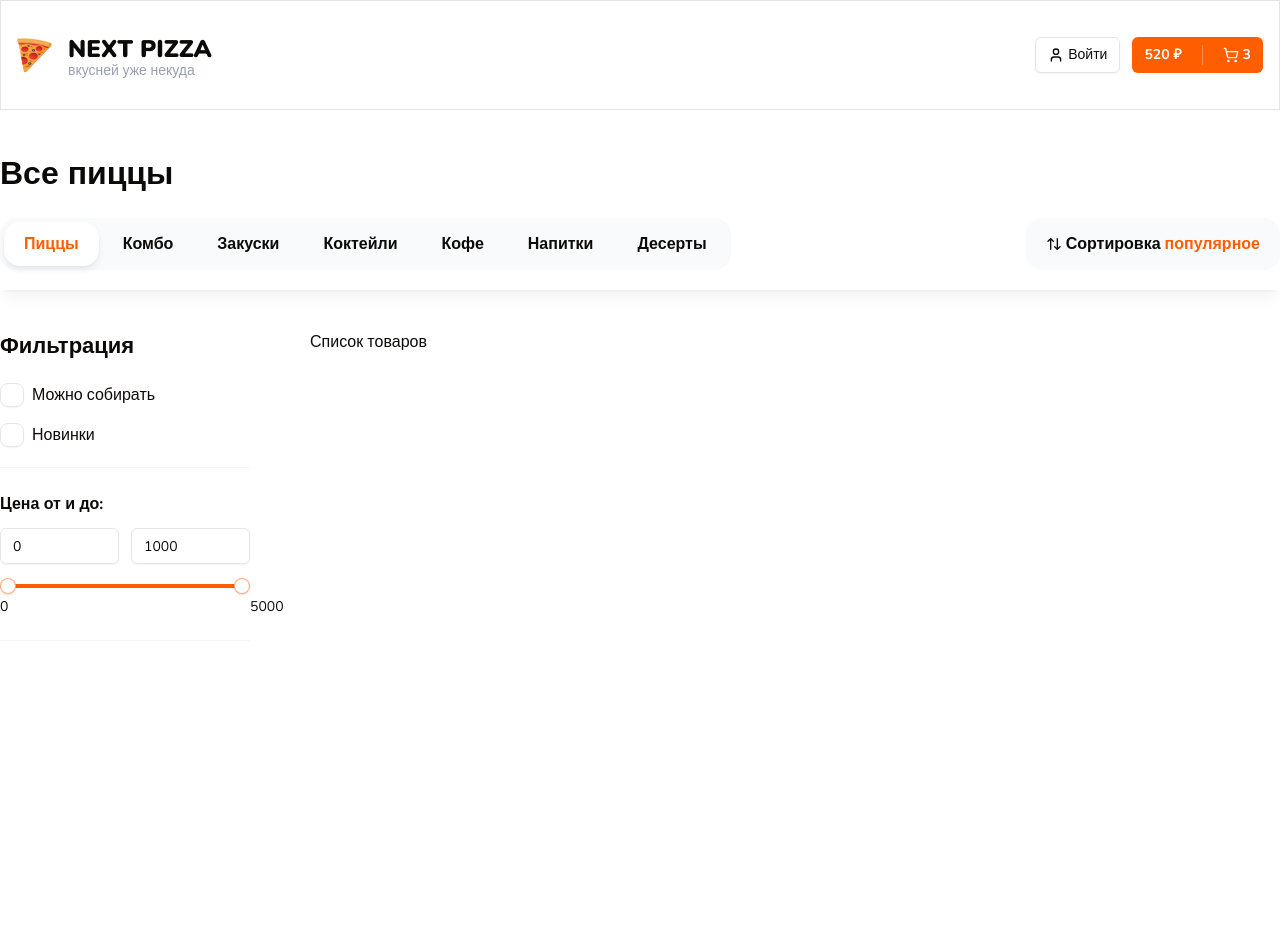
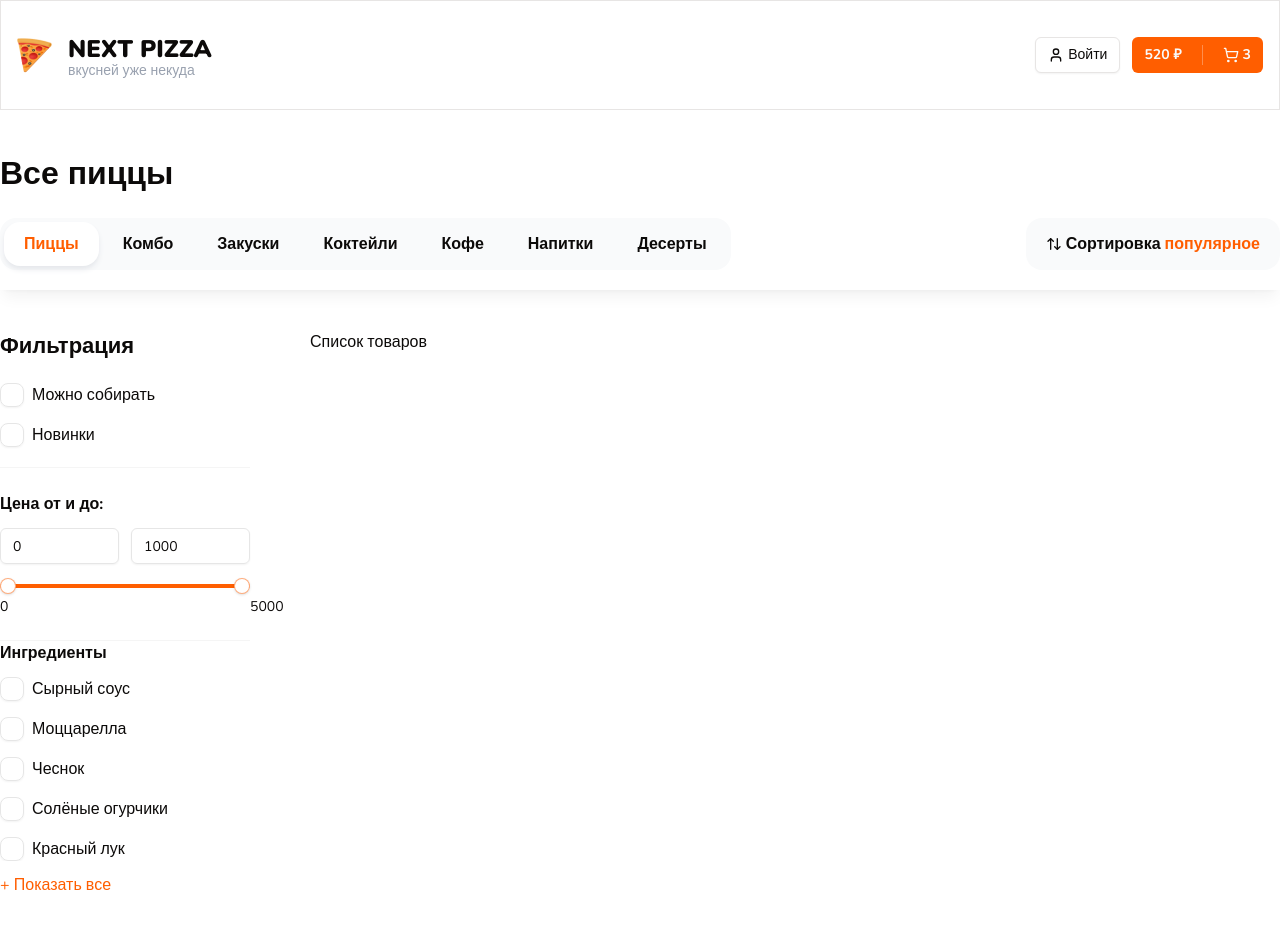
Before and after one commit to alineitgirl/next-pizza-fullstack-app, a Next.js app: page / in a window 1280 px wide. Shown: the top 928 px of the page. Before the commit the page ends 800 px from the top, so only its background shows below. Built offline with nearby package versions, Linux system fonts and the light colour scheme.

Commit message:
feat: implement checkbox-filters component

```diff
--- a/app/page.tsx
+++ b/app/page.tsx
@@ -15,8 +15,6 @@
            <Filters/>
         </div>
 
-
-      {/*Список товаров*/}
       <div className="flex-1">
         <div className="flex flex-col gap-16">
         Список товаров
--- /dev/null
+++ b/components/shared/checkbox-filters-group.tsx
@@ -0,0 +1,72 @@
+'use client';
+import React from 'react';
+import { FilterCheckbox, FilterCheckboxProps } from '@/components/shared/filter-checkbox';
+import { Input } from '../ui';
+
+
+type Item = FilterCheckboxProps;
+
+interface Props {
+    title? : string;
+    items : Item[];
+    defaultItems : Item[];
+    limit? : number;
+    searchInputPlaceholder? : string;
+    onChange?: (values: string[]) => void;
+    defaultValue? : string[];
+    className? : string;
+}
+
+export const CheckboxFiltersGroup : React.FC<Props> = ({
+    title,
+    items,
+    defaultItems,
+    limit=5,
+    searchInputPlaceholder="Поиск...",
+    onChange,
+    defaultValue,
+    className
+} : Props) => {
+
+    const [showAll, setShowAll] = React.useState(false);
+    const [searchValue, setSearchValue] = React.useState('');
+
+    const list = showAll ? items.filter((item) => item.text.toLowerCase().includes(searchValue.toLocaleLowerCase())) : defaultItems.slice(0, limit);
+
+    const onChangeSearchInput = (value : string) => {
+        setSearchValue(value);
+    }
+
+    return (
+    <div className={className}>
+        <p className='font-bold mb-3'>{title}</p>
+
+        { showAll && (
+            <div className='mb-5'>
+                <Input onChange={e => onChangeSearchInput(e.target.value)} placeholder={searchInputPlaceholder} className='bg-gray-50 border-none' />
+            </div>
+        )}
+
+        <div className='flex flex-col gap-4 max-h-96 pr-2 overflow-auto scrollbar'>
+            {list.map((item, index) => (
+                <FilterCheckbox
+                key={index}
+                text={item.text}
+                value={item.value}
+                endAdornment={item.endAdornment}
+                checked={false}
+                onCheckedChange={(ids) => console.log(ids)}
+                />
+            ))}
+        </div>
+
+        {items.length > limit && (
+            <div className={showAll ? 'border-t border-neutral-100 mt-4' : ''}>
+                <button onClick={() => setShowAll(!showAll)} className='text-primary mt-3'>
+                    {showAll ? 'Скрыть' : '+ Показать все'}
+                </button>
+            </div>
+        )}
+    </div>
+    )
+}
--- a/components/shared/filters.tsx
+++ b/components/shared/filters.tsx
@@ -2,6 +2,7 @@
 import { Input, Title } from "@/components/index";
 import { FilterCheckbox } from "@/components/index";
 import { RangeSlider } from '@/components/index';
+import { CheckboxFiltersGroup } from './checkbox-filters-group';
 
 interface Props {
     className? : string;
@@ -26,6 +27,72 @@
 
                 <RangeSlider min={0} max={5000} step={10} value={[0, 5000]} />
             </div>
+
+            <CheckboxFiltersGroup
+                title="Ингредиенты"
+                items={[
+                    {
+                        text: "Сырный соус",
+                        value: "1"
+                    },
+                    {
+                        text: "Моццарелла",
+                        value: "2"
+                    },
+                    {
+                        text: "Чеснок",
+                        value: "3"
+                    },
+                    {
+                        text: "Солёные огурчики",
+                        value: "4"
+                    },
+                    {
+                        text: "Красный лук",
+                        value: "5"
+                    },
+                    {
+                        text: 'Томаты',
+                        value: '6',
+                    },
+                    {
+                        text: 'Кетчуп',
+                        value: '7',
+                    },
+                    {
+                        text: 'Маринованные огурцы',
+                        value: '8',
+                    }
+                ]}
+                defaultItems={[
+                    {
+                        text: "Сырный соус",
+                        value: "1"
+                    },
+                    {
+                        text: "Моццарелла",
+                        value: "2"
+                    },
+                    {
+                        text: "Чеснок",
+                        value: "3"
+                    },
+                    {
+                        text: "Солёные огурчики",
+                        value: "4"
+                    },
+                    {
+                        text: "Красный лук",
+                        value: "5"
+                    },
+                    {
+                        text: 'Томаты',
+                        value: '6',
+                    }
+                ]}
+                limit={5}
+                searchInputPlaceholder="Поиск..."
+            />
         </div>
     )
 }
```
